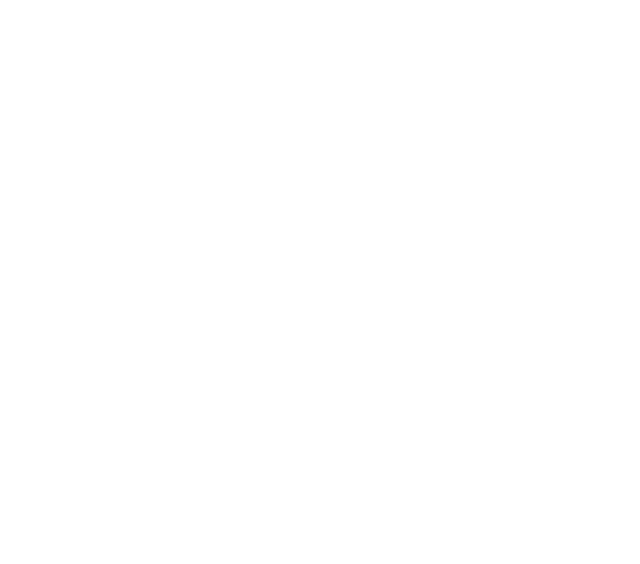
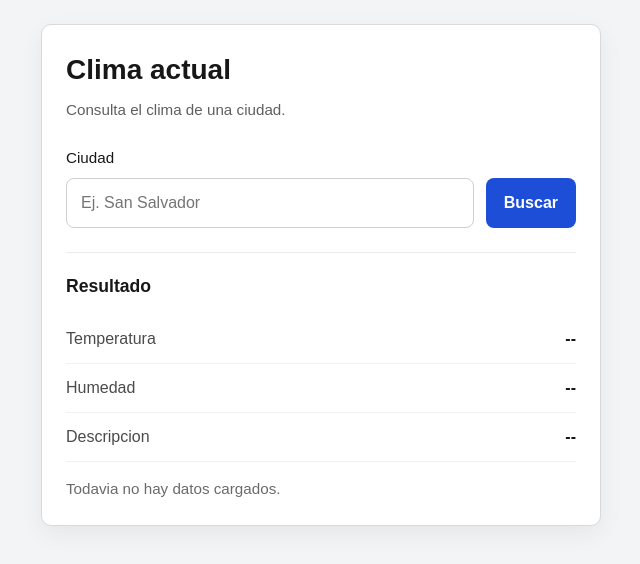
Before and after one commit to jdk-adriel-martinez/weather-app, a Next.js app: page / in a window 1280 px wide. Shown: the top 564 px of the page, without its empty margins (319-959 px from the left). Built offline with nearby package versions, Linux system fonts and the light colour scheme.

Commit message:
Creando la UI documentando los requisitos más necesarios para ejecutar el proyecto

```diff
--- /dev/null
+++ b/src/components/WeatherPanel.module.css
@@ -0,0 +1,125 @@
+.weather-app {
+  display: flex;
+  align-items: center;
+  justify-content: center;
+  padding: 24px;
+}
+
+.weather-app__card {
+  width: 100%;
+  max-width: 560px;
+  border: 1px solid #d9d9d9;
+  border-radius: 10px;
+  background: #ffffff;
+  padding: 24px;
+  box-shadow: 0 8px 24px rgba(0, 0, 0, 0.06);
+}
+
+.weather-app__header {
+  margin-bottom: 24px;
+}
+
+.weather-app__title {
+  font-size: 1.75rem;
+  font-weight: 600;
+  margin-bottom: 8px;
+}
+
+.weather-app__subtitle {
+  color: #5f5f5f;
+  font-size: 0.95rem;
+}
+
+.weather-app__form {
+  margin-bottom: 24px;
+}
+
+.weather-app__label {
+  display: inline-block;
+  margin-bottom: 8px;
+  font-size: 0.95rem;
+  font-weight: 500;
+}
+
+.weather-app__actions {
+  display: flex;
+  gap: 12px;
+}
+
+.weather-app__input {
+  flex: 1;
+  min-width: 0;
+  border: 1px solid #cfcfcf;
+  border-radius: 8px;
+  padding: 12px 14px;
+  font: inherit;
+}
+
+.weather-app__input:focus {
+  outline: none;
+  box-shadow: none;
+  border-color: #b8b8b8;
+}
+
+.weather-app__button {
+  border: none;
+  border-radius: 8px;
+  background: #1d4ed8;
+  color: #ffffff;
+  padding: 12px 18px;
+  font: inherit;
+  font-weight: 600;
+  cursor: pointer;
+}
+
+.weather-app__result {
+  border-top: 1px solid #ececec;
+  padding-top: 20px;
+}
+
+.weather-app__result-title {
+  font-size: 1.1rem;
+  font-weight: 600;
+  margin-bottom: 16px;
+}
+
+.weather-app__row {
+  display: flex;
+  justify-content: space-between;
+  gap: 16px;
+  padding: 12px 0;
+  border-bottom: 1px solid #f1f1f1;
+  transition: background-color 120ms ease;
+}
+
+.weather-app__row:hover {
+  background: #fafafa;
+}
+
+.weather-app__term {
+  color: #4b4b4b;
+}
+
+.weather-app__value {
+  font-weight: 600;
+}
+
+.weather-app__empty {
+  margin-top: 16px;
+  color: #6a6a6a;
+  font-size: 0.95rem;
+}
+
+@media (max-width: 640px) {
+  .weather-app__card {
+    padding: 20px;
+  }
+
+  .weather-app__actions {
+    flex-direction: column;
+  }
+
+  .weather-app__button {
+    width: 100%;
+  }
+}
--- /dev/null
+++ b/src/components/WeatherPanel.tsx
@@ -0,0 +1,60 @@
+import styles from "./WeatherPanel.module.css";
+
+export function WeatherPanel() {
+  return (
+    <main className={styles["weather-app"]}>
+      <section className={styles["weather-app__card"]}>
+        <header className={styles["weather-app__header"]}>
+          <h1 className={styles["weather-app__title"]}>Clima actual</h1>
+          <p className={styles["weather-app__subtitle"]}>
+            Consulta el clima de una ciudad.
+          </p>
+        </header>
+
+        <form className={styles["weather-app__form"]}>
+          <label className={styles["weather-app__label"]} htmlFor="city">
+            Ciudad
+          </label>
+          <div className={styles["weather-app__actions"]}>
+            <input
+              className={styles["weather-app__input"]}
+              id="city"
+              name="city"
+              placeholder="Ej. San Salvador"
+              type="text"
+            />
+            <button className={styles["weather-app__button"]} type="button">
+              Buscar
+            </button>
+          </div>
+        </form>
+
+        <section
+          aria-label="Resultado del clima"
+          className={styles["weather-app__result"]}
+        >
+          <h2 className={styles["weather-app__result-title"]}>Resultado</h2>
+
+          <div className={styles["weather-app__row"]}>
+            <span className={styles["weather-app__term"]}>Temperatura</span>
+            <span className={styles["weather-app__value"]}>--</span>
+          </div>
+
+          <div className={styles["weather-app__row"]}>
+            <span className={styles["weather-app__term"]}>Humedad</span>
+            <span className={styles["weather-app__value"]}>--</span>
+          </div>
+
+          <div className={styles["weather-app__row"]}>
+            <span className={styles["weather-app__term"]}>Descripcion</span>
+            <span className={styles["weather-app__value"]}>--</span>
+          </div>
+
+          <p className={styles["weather-app__empty"]}>
+            Todavia no hay datos cargados.
+          </p>
+        </section>
+      </section>
+    </main>
+  );
+}
--- a/src/pages/index.tsx
+++ b/src/pages/index.tsx
@@ -1,16 +1,19 @@
 import Head from "next/head";
-import styles from "@/styles/Home.module.css";
+import { WeatherPanel } from "@/components/WeatherPanel";
 
 export default function Home() {
   return (
     <>
       <Head>
         <title>Weather App</title>
-        <meta name="description" content="Weather application" />
+        <meta
+          name="description"
+          content="Aplicacion sencilla para consultar el clima"
+        />
         <meta name="viewport" content="width=device-width, initial-scale=1" />
         <link rel="icon" href="/favicon.ico" />
       </Head>
-      <main className={styles.page} />
+      <WeatherPanel />
     </>
   );
 }
--- a/src/styles/Home.module.css
+++ /dev/null
@@ -1,3 +0,0 @@
-.page {
-  min-height: 100vh;
-}
--- a/src/styles/globals.css
+++ b/src/styles/globals.css
@@ -4,12 +4,19 @@
   overflow-x: hidden;
 }
 
+html,
+body,
+#__next {
+  min-height: 100vh;
+}
+
 body {
   color: #171717;
-  background: #ffffff;
-  font-family: sans-serif;
+  background: #f3f4f6;
+  font-family: Arial, Helvetica, sans-serif;
   -webkit-font-smoothing: antialiased;
   -moz-osx-font-smoothing: grayscale;
+  line-height: 1.5;
 }
 
 * {
```
Also changed, not shown: 1 other file (tests, documents, lock files or other folders).
